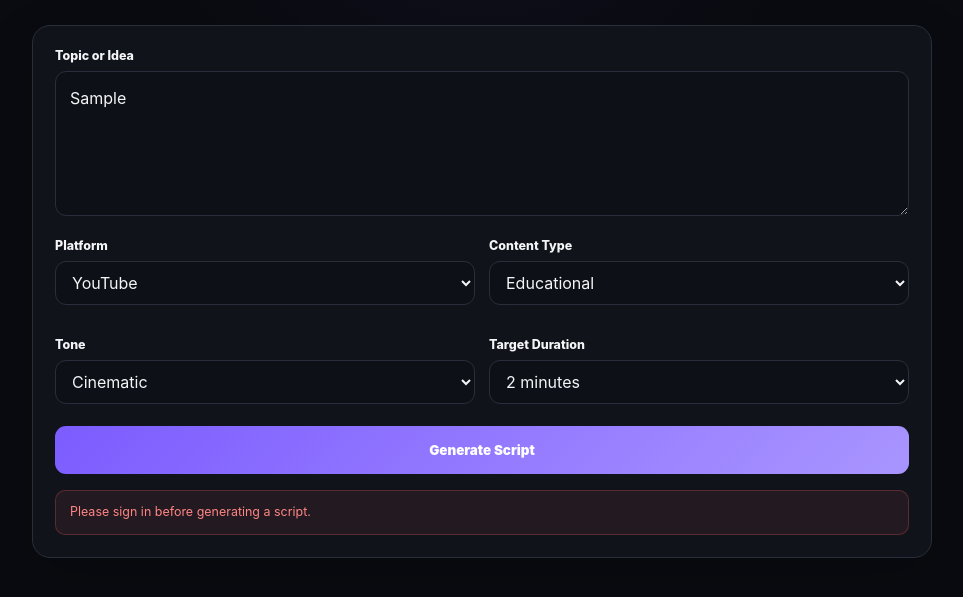
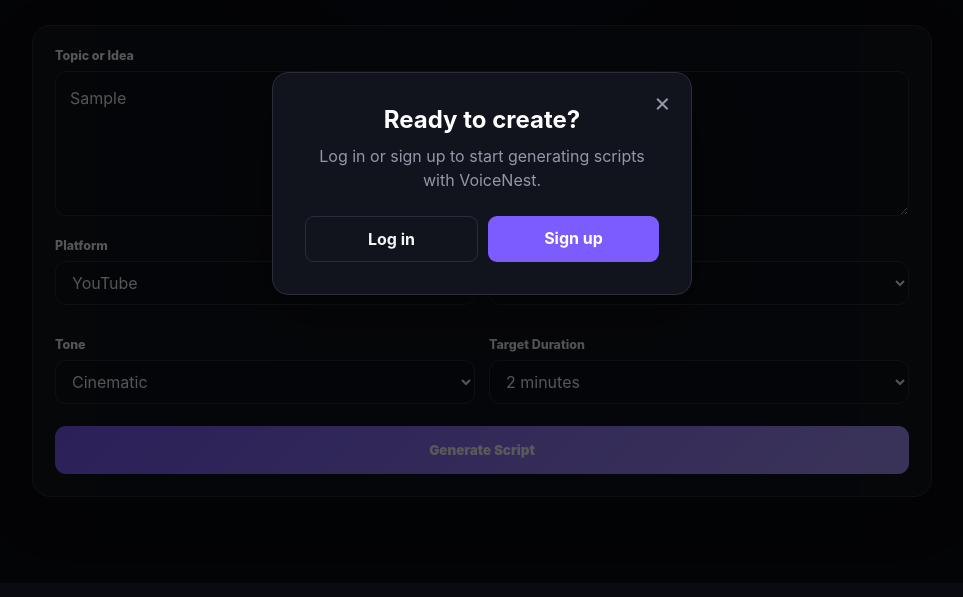
Before and after one commit to daveboy3100-beep/VoiceNest, a website: page public/script.html in a window 1280 px wide. Both pictures are taken after typing "Sample" into the empty fields and a click on the button "Generate Script". Shown: the part 217-814 px from the top of the page, without its empty margins (158-1121 px from the left). Drawn offline with nearby package versions, Linux system fonts and the light colour scheme.

Commit message:
Add script generator auth popup

```diff
--- a/public/script.html
+++ b/public/script.html
@@ -547,6 +547,77 @@
   color: #fff;
   background: #6c3cff;
       }
+    .auth-modal {
+  position: fixed;
+  inset: 0;
+  z-index: 1000;
+  display: flex;
+  align-items: center;
+  justify-content: center;
+  padding: 20px;
+  background: rgba(0, 0, 0, 0.65);
+}
+
+.auth-modal.hidden {
+  display: none;
+}
+
+.auth-modal-content {
+  position: relative;
+  width: min(100%, 420px);
+  padding: 32px;
+  border: 1px solid var(--border);
+  border-radius: 16px;
+  background: var(--panel);
+  text-align: center;
+  box-shadow: 0 20px 60px rgba(0, 0, 0, 0.35);
+}
+
+.auth-modal-content h2 {
+  margin: 0 0 10px;
+  color: #fff;
+  font-size: 24px;
+}
+
+.auth-modal-content p {
+  margin: 0 0 24px;
+  color: var(--muted);
+  line-height: 1.5;
+}
+
+.auth-modal-close {
+  position: absolute;
+  top: 12px;
+  right: 14px;
+  border: 0;
+  background: transparent;
+  color: var(--muted);
+  font-size: 26px;
+  cursor: pointer;
+}
+
+.auth-modal-actions {
+  display: flex;
+  gap: 10px;
+}
+
+.auth-modal-actions a {
+  flex: 1;
+  padding: 12px;
+  border-radius: 9px;
+  text-decoration: none;
+  font-weight: 700;
+}
+
+.auth-modal-login {
+  border: 1px solid var(--border);
+  color: var(--text);
+}
+
+.auth-modal-signup {
+  background: var(--accent);
+  color: #fff;
+      }
   </style>
 </head>
 
@@ -812,6 +883,22 @@
     </section>
 
   </main>
+  <div id="authModal" class="auth-modal hidden">
+  <div class="auth-modal-content">
+    <button id="authModalClose" class="auth-modal-close">×</button>
+
+    <h2>Ready to create?</h2>
+
+    <p>
+      Log in or sign up to start generating scripts with VoiceNest.
+    </p>
+
+    <div class="auth-modal-actions">
+      <a href="/login.html" class="auth-modal-login">Log in</a>
+      <a href="/signup.html" class="auth-modal-signup">Sign up</a>
+    </div>
+  </div>
+  </div>
 <script src="https://cdn.jsdelivr.net/npm/@supabase/supabase-js@2"></script>
 
 <script>
@@ -827,6 +914,24 @@
     SUPABASE_URL,
     SUPABASE_PUBLISHABLE_KEY
   );
+  const authModal = document.getElementById("authModal");
+const authModalClose = document.getElementById("authModalClose");
+
+function showAuthModal() {
+  authModal.classList.remove("hidden");
+}
+
+function hideAuthModal() {
+  authModal.classList.add("hidden");
+}
+
+authModalClose.addEventListener("click", hideAuthModal);
+
+authModal.addEventListener("click", (event) => {
+  if (event.target === authModal) {
+    hideAuthModal();
+  }
+});
 
     const topicInput =
       document.getElementById(
@@ -1193,12 +1298,9 @@
         await supabaseClient.auth.getSession();
 
       if (!session) {
-
-        throw new Error(
-          "Please sign in before generating a script."
-        );
-
-      }
+  showAuthModal();
+  return;
+  }
 
       const response =
         await fetch(
```
